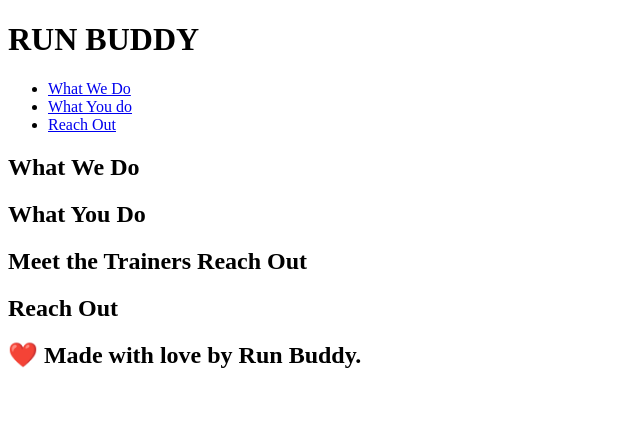
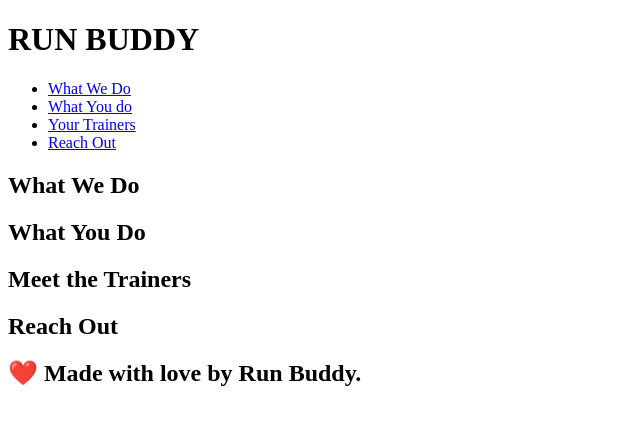
Before and after one commit to PrimitiveJ/run-buddy, a plain HTML site: page index.html in a window 1280 px wide. Shown: the whole page, without its empty margins (0-640 px from the left). Drawn offline with Linux system fonts and the light colour scheme.

Commit message:
updated navigation

```diff
--- a/index.html
+++ b/index.html
@@ -19,6 +19,9 @@
                         <a href="#what-you-do">What You do</a>
                     </li>
                     <li>
+                        <a href="#meet-the-trainers">Your Trainers</a>
+                    </li>
+                    <li>
                         <a href="#reach-out">Reach Out</a>
                     </li>
                 </ul>
@@ -37,7 +40,7 @@
             </section>
         <!--Your trainers section-->
             <section>
-                <h2>Meet the Trainers Reach Out</h2>
+                <h2>Meet the Trainers</h2>
             </section>
         <!--"Reach out section"-->
             <section>
```
